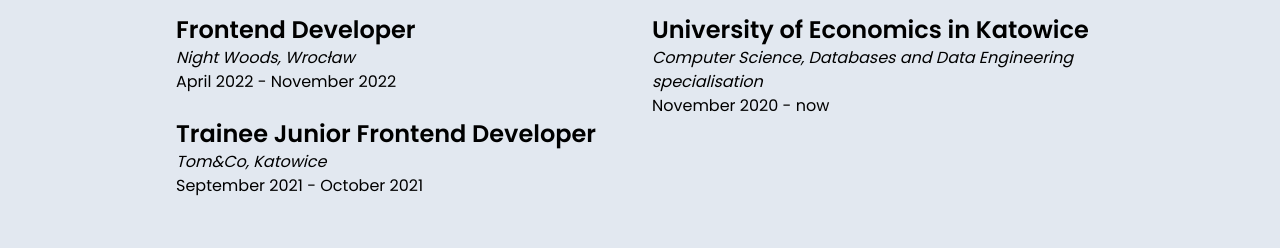
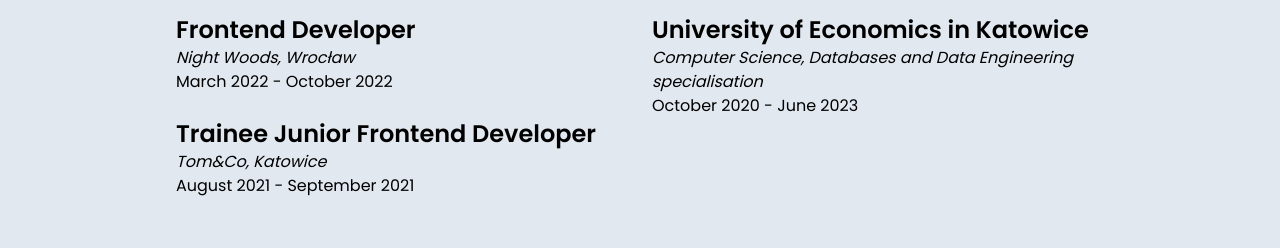
Before and after one commit to karolstawowski/portfolio, a React (Vite) app: page / in a window 1280 px wide. Shown: the part 3566-3814 px from the top of the page. Built offline with nearby package versions, Linux system fonts and the light colour scheme.

Commit message:
fix: update wrong experience periods

```diff
--- a/src/components/Experience.tsx
+++ b/src/components/Experience.tsx
@@ -8,14 +8,14 @@
   {
     position: 'Frontend Developer',
     company: 'Night Woods, Wrocław',
-    since: new Date(2022, 3),
-    to: new Date(2022, 10),
+    since: new Date(2022, 2),
+    to: new Date(2022, 9),
   },
   {
     position: 'Trainee Junior Frontend Developer',
     company: 'Tom&Co, Katowice',
-    since: new Date(2021, 8),
-    to: new Date(2021, 9),
+    since: new Date(2021, 7),
+    to: new Date(2021, 8),
   },
 ]
 
@@ -23,7 +23,8 @@
   {
     position: 'University of Economics in Katowice',
     company: 'Computer Science, Databases and Data Engineering specialisation',
-    since: new Date(2020, 10),
+    since: new Date(2020, 9),
+    to: new Date(2023, 5),
   },
 ]
 
```
